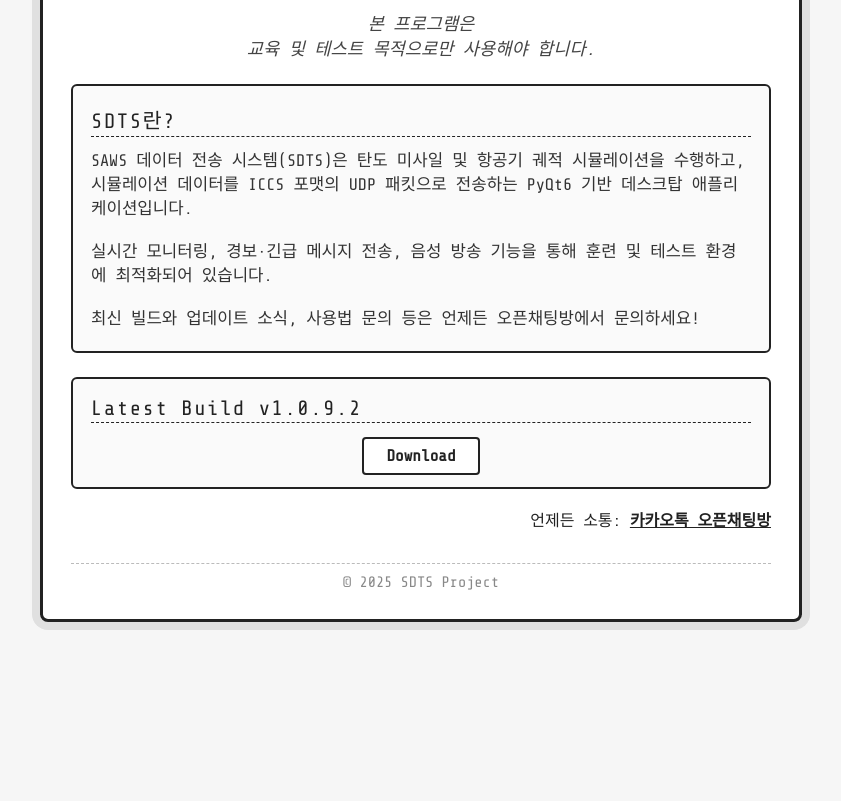
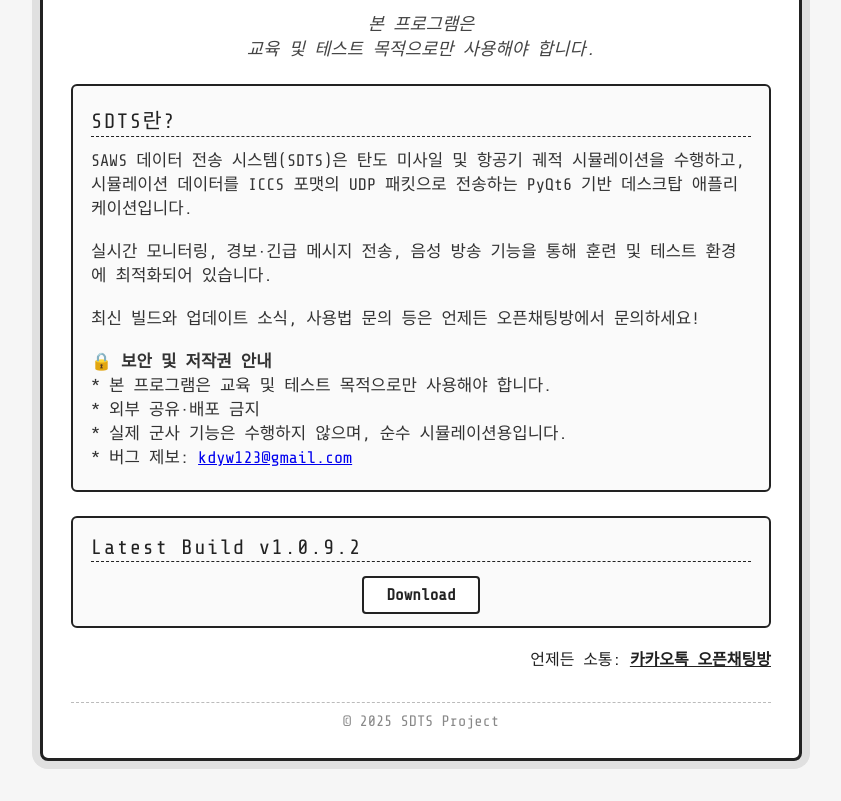
Before and after one commit to octxxiii/SDTS-Pages, a plain HTML site: page index.html in a window 1280 px wide. Shown: the part 148-949 px from the top of the page, without its empty margins (219-1060 px from the left). Before the commit the page ends 810 px from the top, so only its background shows below. Drawn offline with nearby package versions, Linux system fonts and the light colour scheme.

Commit message:
Update index.html

```diff
--- a/index.html
+++ b/index.html
@@ -170,7 +170,13 @@
                 <br>
                 실시간 모니터링, 경보·긴급 메시지 전송, 음성 방송 기능을 통해 훈련 및 테스트 환경에 최적화되어 있습니다.<br>
                 <br>
-                최신 빌드와 업데이트 소식, 사용법 문의 등은 언제든 오픈채팅방에서 문의하세요!
+                최신 빌드와 업데이트 소식, 사용법 문의 등은 언제든 오픈채팅방에서 문의하세요!<br>
+                <br>
+                🔒 <strong>보안 및 저작권 안내</strong><br>
+                * 본 프로그램은 교육 및 테스트 목적으로만 사용해야 합니다.<br>
+                * 외부 공유·배포 금지<br>
+                * 실제 군사 기능은 수행하지 않으며, 순수 시뮬레이션용입니다.<br>
+                * 버그 제보: <a href="mailto:kdyw123@gmail.com">kdyw123@gmail.com</a>
             </div>
         </div>
         <div class="section">
```
